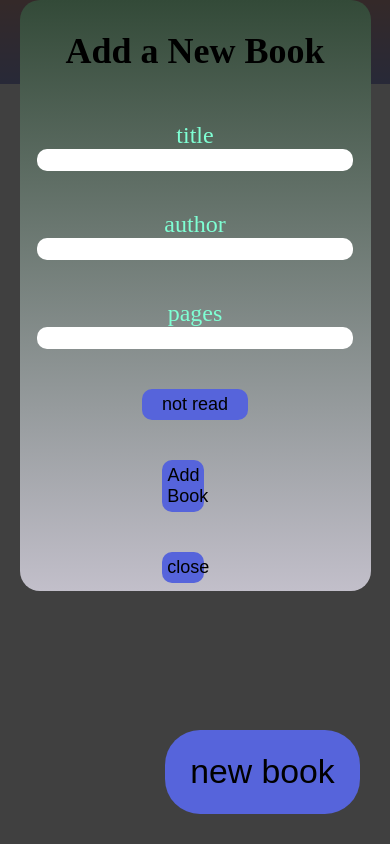
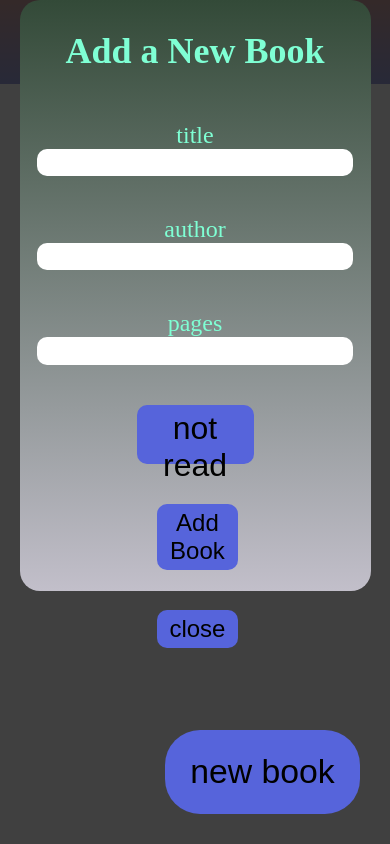
Before and after one commit to jomcbob/Library, a plain HTML site: page index.html in a window 390 px wide. Both pictures are taken after a click on the button "new book". Drawn offline with Linux system fonts and the light colour scheme.

Commit message:
trying to make look better on phone

```diff
--- a/styles.css
+++ b/styles.css
@@ -169,6 +169,10 @@ input:focus{
         color: aquamarine;
     }
 
+    legend{
+        color: aquamarine;
+    }
+
     input[type='number'] {
         width: 80vw;
         height: 3vh;
@@ -186,17 +190,20 @@ input:focus{
     }
 
     .card,button{
-        font-size: large;
-        width: 40%;
+        font-size: x-large;
+        width: 70%;
+        padding: 10px;
     }
 
     .formButtons {
-        width: 30%;
-        font-size: large;
+        height: 7vh;
+        width: 30vw;
+        font-size: xx-large;
     }
 
     .read {
-        width: 30%;
-        font-size: large;
+        height: 7vh;
+        width: 30vw;
+        font-size: xx-large;
     }
   }
```
